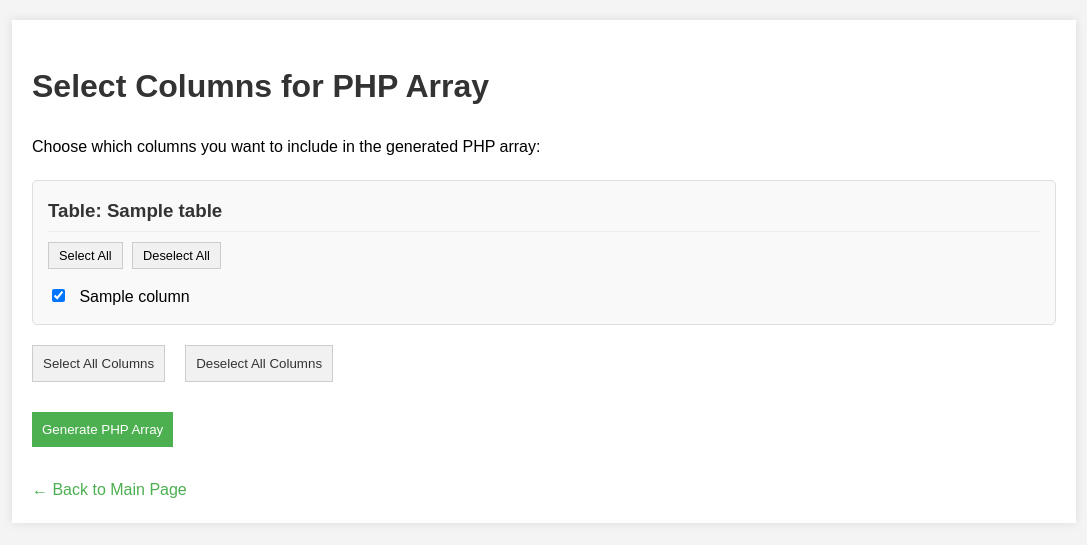
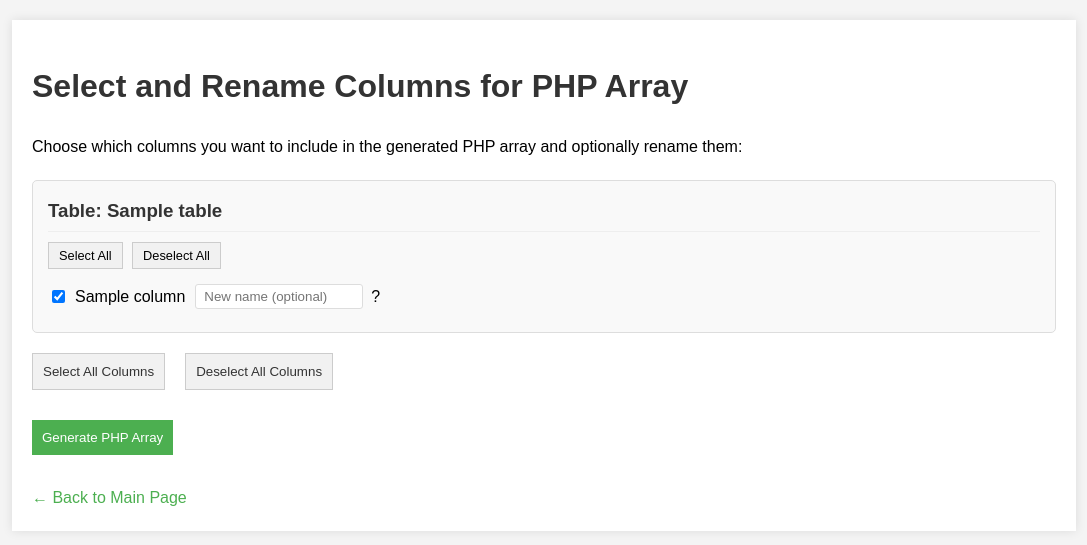
Before and after one commit to rolland97/sql-converter, a FastAPI app: template templates/column_select.html in a window 1280 px wide. Shown: the top 545 px of the page, without its empty margins (96-1183 px from the left). Run offline with FastAPI, Linux system fonts and the light colour scheme; the template is opened without the code that fills it: most values are stand-ins (such as "Sample title", 1, 10 or a date in 2020).

Commit message:
add rename column

```diff
--- a/templates/column_select.html
+++ b/templates/column_select.html
@@ -23,11 +23,23 @@
         }
         .column-list {
             display: grid;
-            grid-template-columns: repeat(auto-fill, minmax(200px, 1fr));
+            grid-template-columns: repeat(auto-fill, minmax(350px, 1fr));
             gap: 10px;
+        }
+        .column-item {
+            display: flex;
+            align-items: center;
+            margin-bottom: 8px;
         }
         .column-checkbox {
             margin-right: 10px;
+        }
+        .column-rename {
+            margin-left: 10px;
+            padding: 4px 8px;
+            width: 150px;
+            border: 1px solid #ddd;
+            border-radius: 3px;
         }
         .action-buttons {
             margin-top: 20px;
@@ -41,12 +53,39 @@
             cursor: pointer;
             font-size: 0.8em;
         }
+        .tooltip {
+            position: relative;
+            display: inline-block;
+            margin-left: 8px;
+            cursor: help;
+        }
+        .tooltip .tooltiptext {
+            visibility: hidden;
+            width: 200px;
+            background-color: #555;
+            color: #fff;
+            text-align: center;
+            border-radius: 6px;
+            padding: 5px;
+            position: absolute;
+            z-index: 1;
+            bottom: 125%;
+            left: 50%;
+            margin-left: -100px;
+            opacity: 0;
+            transition: opacity 0.3s;
+            font-size: 12px;
+        }
+        .tooltip:hover .tooltiptext {
+            visibility: visible;
+            opacity: 1;
+        }
     </style>
 </head>
 <body>
     <div class="container">
-        <h1>Select Columns for PHP Array</h1>
-        <p>Choose which columns you want to include in the generated PHP array:</p>
+        <h1>Select and Rename Columns for PHP Array</h1>
+        <p>Choose which columns you want to include in the generated PHP array and optionally rename them:</p>
 
         <form action="/convert/php" method="post" enctype="multipart/form-data">
             <input type="hidden" name="temp_path" value="{{ temp_path }}">
@@ -63,11 +102,13 @@
                     </div>
                     <div class="column-list">
                         {% for column in columns %}
-                        <div>
-                            <label>
-                                <input type="checkbox" name="{{ table }}_{{ column }}" class="column-checkbox" data-table="{{ table }}" checked>
-                                {{ column }}
-                            </label>
+                        <div class="column-item">
+                            <input type="checkbox" id="{{ table }}_{{ column }}" name="{{ table }}_{{ column }}" class="column-checkbox" data-table="{{ table }}" checked>
+                            <label for="{{ table }}_{{ column }}">{{ column }}</label>
+                            <input type="text" name="{{ table }}_{{ column }}_rename" class="column-rename" placeholder="New name (optional)">
+                            <div class="tooltip">?
+                                <span class="tooltiptext">Leave empty to keep original name</span>
+                            </div>
                         </div>
                         {% endfor %}
                     </div>
```
Also changed, not shown: app.py (+18 -4 lines), converters/php_converter.py (+28 -7 lines).
